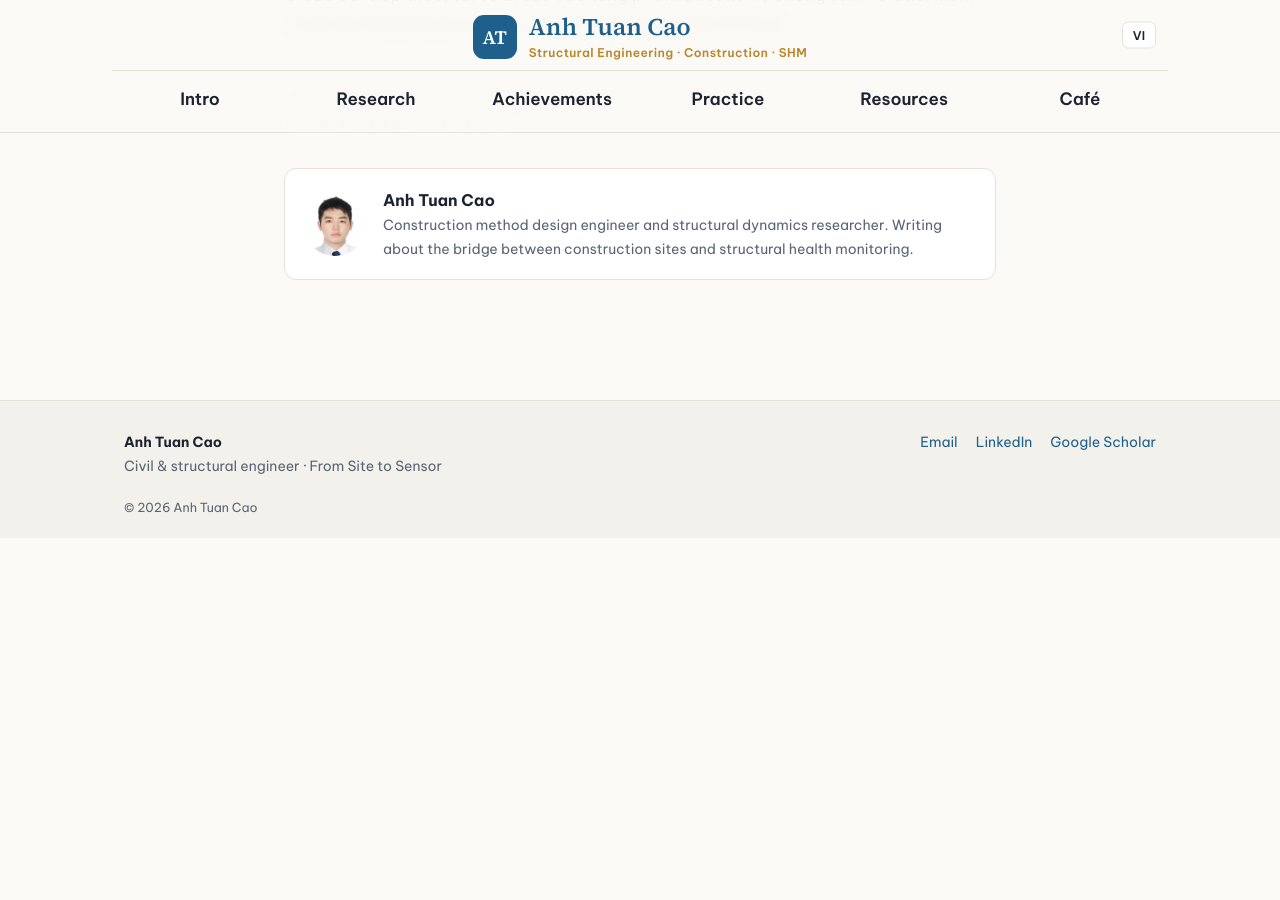
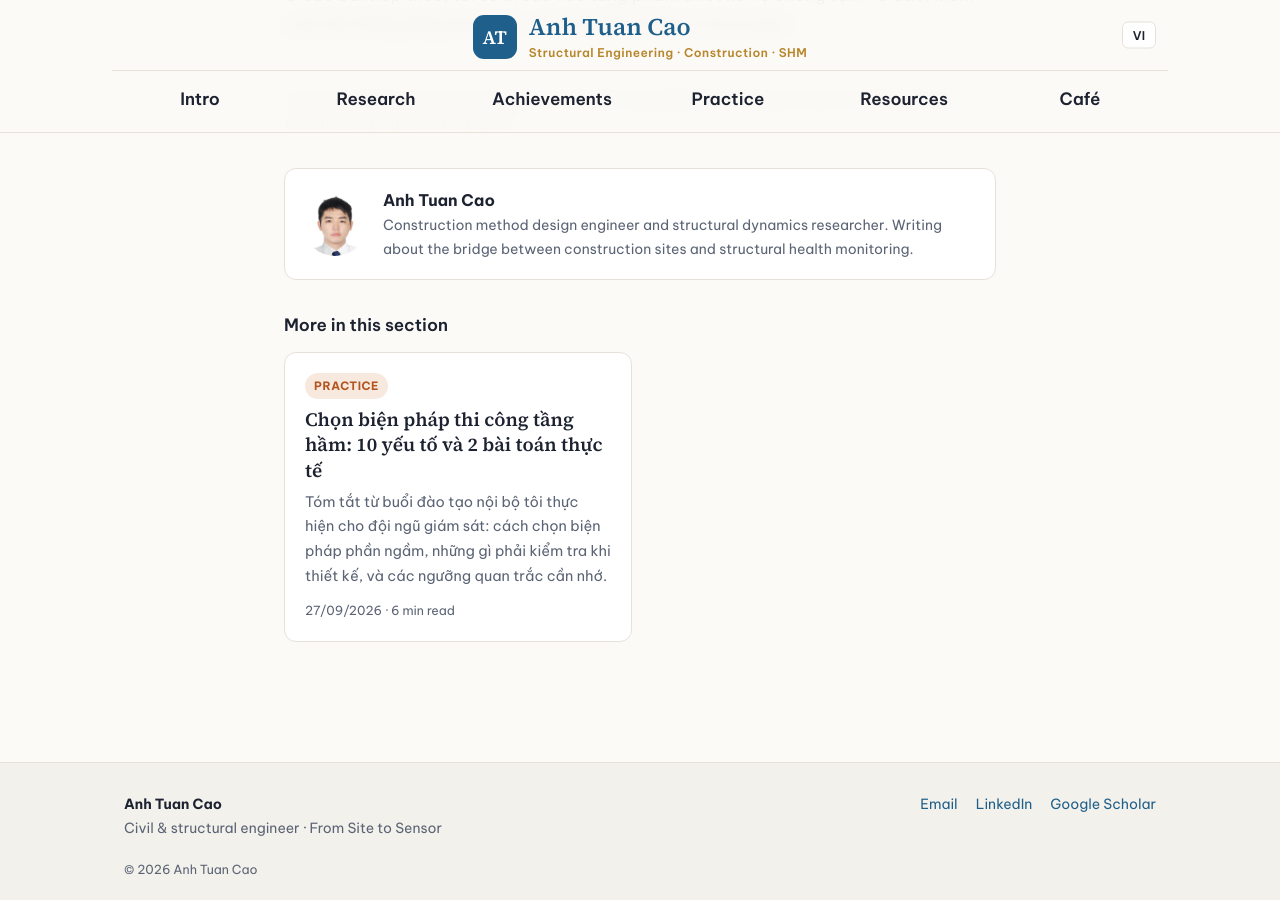
Before and after one commit to anhtuan-cao/anhtuan-cao.github.io, a Jekyll site: the page built from _posts/2026-09-26-top-down-hay-bottom-up.md, in a window 1280 px wide and 900 px high, scrolled down 4012 px. Built offline with Jekyll 4.4.1, drawn with Linux system fonts in a browser that asks for light colours; before the commit the page ends 4550 px from its top, so only the background shows below that; some of the changed lines change nothing that is shown.

Commit message:
Add files via upload

```diff
--- a/_posts/2026-09-26-top-down-hay-bottom-up.md
+++ b/_posts/2026-09-26-top-down-hay-bottom-up.md
@@ -5,7 +5,7 @@ categories: practice
 topic: basement
 tags: [tầng hầm, top-down, bottom-up, tường vây, quan trắc]
 read_time: 8
-featured: true
+featured: false
 ---
 
 Với các công trình nhà cao tầng trong đô thị, phần ngầm thường là giai đoạn **rủi ro nhất** của cả dự án: đào sâu trong nền đất yếu, sát nhà dân, dưới mực nước ngầm. Câu hỏi đầu tiên mà kỹ sư biện pháp phải trả lời là: *thi công từ dưới lên (Bottom-up) hay từ trên xuống (Top-down)?*
--- /dev/null
+++ b/_posts/2026-09-27-chon-bien-phap-thi-cong-tang-ham.md
@@ -0,0 +1,80 @@
+---
+title: "Chọn biện pháp thi công tầng hầm: 10 yếu tố và 2 bài toán thực tế"
+description: "Tóm tắt từ buổi đào tạo nội bộ tôi thực hiện cho đội ngũ giám sát: cách chọn biện pháp phần ngầm, những gì phải kiểm tra khi thiết kế, và các ngưỡng quan trắc cần nhớ."
+categories: practice
+topic: basement
+tags: [tầng hầm, semi top-down, tường vây, quan trắc, Plaxis]
+read_time: 6
+featured: true
+---
+
+Năm 2022, tôi cùng đồng nghiệp xây dựng một buổi đào tạo nội bộ cho đội ngũ giám sát về **lựa chọn, thiết kế và lưu ý thi công phần ngầm**. Lý do rất thực tế: giám sát trẻ năng động, nhưng nhiều bạn chưa hình dung hết rủi ro của phần hầm và hậu quả nếu sự cố xảy ra. Bài này tóm tắt những ý chính.
+
+## 1. Sáu dạng biện pháp, không có dạng nào "tốt nhất"
+
+| Biện pháp | Mạnh ở | Yếu ở |
+|---|---|---|
+| Đào mở vát taluy | Nhanh, rẻ khi đất tốt, mặt bằng rộng | Khối lượng đào và lấp lớn |
+| Đào mở + tường chắn | Gọn mặt bằng | Chỉ phù hợp hố nông |
+| Tường chắn + hệ chống (shoring) | Tăng độ cứng hệ chắn, hợp dự án xây chen | Vướng không gian đào; kém hiệu quả khi hố rộng |
+| Tường chắn + neo đất | Thoáng, thi công nhanh | Kém với đất yếu, nước ngầm cao; neo kém chất lượng gây lún lớn |
+| Semi top-down | Chuyển vị tường nhỏ, an toàn cho nhà lân cận | Tiến độ chậm, vận chuyển ngang thủ công |
+| Full top-down | Chuyển vị nhỏ, đáp ứng tiến độ tổng | Chi phí cao (kingpost, cọc đỡ kết cấu phía trên) |
+
+## 2. Mười yếu tố quyết định
+
+Chúng tôi chấm từng phương án theo 10 yếu tố, chia làm hai nhóm:
+
+- **Khách quan:** địa chất · ảnh hưởng công trình lân cận · giải pháp kết cấu · quy mô và chiều sâu đào · mặt bằng hiện trạng · điều kiện thi công.
+- **Chủ quan:** chi phí · tiến độ · mong muốn chủ đầu tư · năng lực nhà thầu.
+
+Mỗi yếu tố "bỏ phiếu" cho một hoặc vài phương án. Phương án được nhiều yếu tố quan trọng ủng hộ nhất sẽ được đưa vào thiết kế chi tiết.
+
+## 3. Hai bài toán thực tế
+
+| | Dự án A | Dự án B |
+|---|---|---|
+| Quy mô | 2 hầm, 31 tầng nổi | 2 hầm, 25 tầng nổi |
+| Tường chắn | Barrette 600 mm, sâu 18,5–21,5 m | Tường vây 600 mm, dài 18 m |
+| Đáy đào sâu nhất | −13,3 m (bể xử lý nước thải) | −14,35 m (hố móng bể) |
+| Địa chất | Sét dẻo cứng 7–9 m trên cát bụi dày ~32 m | **Bùn nhão 4,5 m**, á sét dẻo mềm, cát pha, sét dẻo cứng |
+| Nước ngầm | −3,0 m | **−0,8 m, dao động theo thủy triều** |
+| Lân cận | 3 mặt giáp nhà dân 1–4 tầng, 1 mặt đường lớn đông xe | Nhà dân 1–4 tầng, nhà kho, hẻm và đường chính |
+
+**Dự án A:** địa chất khá tốt nên các yếu tố kỹ thuật chấp nhận cả semi top-down lẫn bottom-up. Chi phí và tiến độ là hai yếu tố nghiêng hẳn về **bottom-up**.
+
+**Dự án B:** lớp bùn nhão trên cùng và mực nước ngầm gần mặt đất làm rủi ro chuyển vị tường và lún nhà lân cận tăng mạnh. **Semi top-down** được chọn: sàn tầng trệt và sàn B1 thi công trước để làm hệ chống, có lỗ mở để đào đất bên dưới.
+
+## 4. Thiết kế xong, cần kiểm tra những gì?
+
+Với dự án B, chúng tôi dùng **Plaxis** cho các mặt cắt hố đào (thông số từ các hố khoan đại diện) và **Etabs** cho hệ sàn và kingpost chịu tải thi công. Danh mục kiểm tra gồm:
+
+1. Hệ số ổn định tổng thể hố đào
+2. Chuyển vị tường vây
+3. Khả năng chịu lực và nứt tường vây (gia cường thép nếu thiếu)
+4. Lún nền công trình lân cận
+5. Ổn định chống cát sôi
+6. Số lượng giếng hạ mực nước ngầm
+7. Khả năng chịu lực kingpost
+8. Gia cường dầm, sàn chịu tải thi công
+9. Hệ shoring gia cường lỗ mở sàn B1
+10. Gối đỡ bê tông
+
+## 5. Các ngưỡng quan trắc nên nhớ
+
+- **Chuyển vị ngang tường chắn:** vượt giá trị cảnh báo thì phát cảnh báo; vượt giá trị dừng thì **dừng thi công** và tìm phương án xử lý.
+- **Lún nhà lân cận** (theo TCVN 9381:2012): đáng lo khi tốc độ lún trên 2 mm/tháng kéo dài 2 tháng mà không có dấu hiệu dừng, hoặc khi nhà lún lệch và nghiêng quá giới hạn.
+- **Mực nước ngầm ngoài tường vây:** hạ ≥ 0,5 m so với chu kỳ đầu thì cảnh báo; hạ ≥ 1 m thì dừng hoặc giảm số giếng bơm.
+- **Neo đất:** cường độ thiết kế lấy bằng 0,65 lần lực kéo đứt tối thiểu của cáp (BS 8081), và phải kiểm tra thường xuyên các neo bị chùng.
+
+> **Điều tôi muốn mọi giám sát nhớ:** mọi thay đổi biện pháp đều phải được **định lượng bằng số liệu kỹ thuật**. Hiểu kỹ thuật để làm an toàn, không phải để dùng kỹ xảo.
+
+<div class="angle" markdown="1">
+Góc nghiên cứu
+
+### Khi Plaxis gặp số liệu quan trắc
+
+Ở cả hai dự án, mô hình Plaxis được lập **một lần** trước khi đào, còn số liệu quan trắc (inclinometer, lún, mực nước) chỉ được so với ngưỡng cố định. Nếu ghép hai nguồn này lại, sau mỗi giai đoạn đào ta có thể **hiệu chỉnh ngược** thông số đất (đặc biệt là lớp bùn nhão, vốn có độ bất định lớn nhất) bằng cập nhật Bayes, rồi dự báo chuyển vị cho giai đoạn kế tiếp.
+
+Làm như vậy, "ma trận 10 yếu tố" ở trên sẽ được bổ sung một yếu tố mới mà hiện nay chưa ai đo được: **mức độ tin cậy của chính mô hình thiết kế**.
+</div>
```
